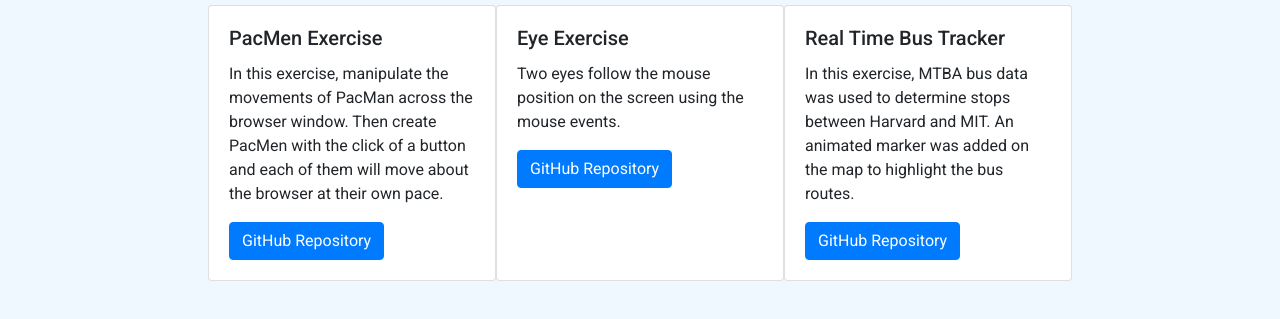
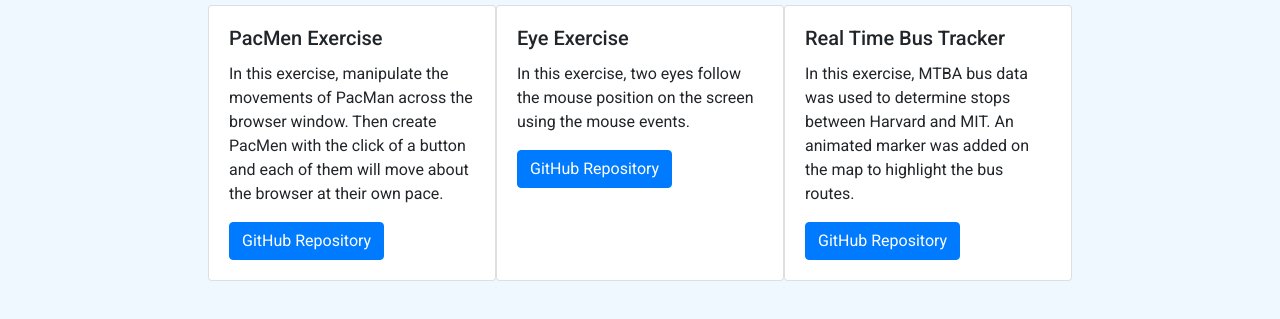
Before and after one commit to valdanite/valdanite.github.io, a plain HTML site: page projects.html in a window 1280 px wide. Shown: the part 107-426 px from the top of the page. Drawn offline with nearby package versions, Linux system fonts and the light colour scheme.

Commit message:
Update projects.html

```diff
--- a/projects.html
+++ b/projects.html
@@ -37,7 +37,7 @@
           <div class="card" style="width: 18rem;">
             <div class="card-body">
               <h5 class="card-title">Eye Exercise</h5>
-              <p class="card-text">Two eyes follow the mouse position on the screen using the mouse events.</p>
+              <p class="card-text">In this exercise, two eyes follow the mouse position on the screen using the mouse events.</p>
               <a href="https://github.com/valdanite/eye-exercise" class="btn btn-primary">GitHub Repository</a>
             </div>
           </div>
```
